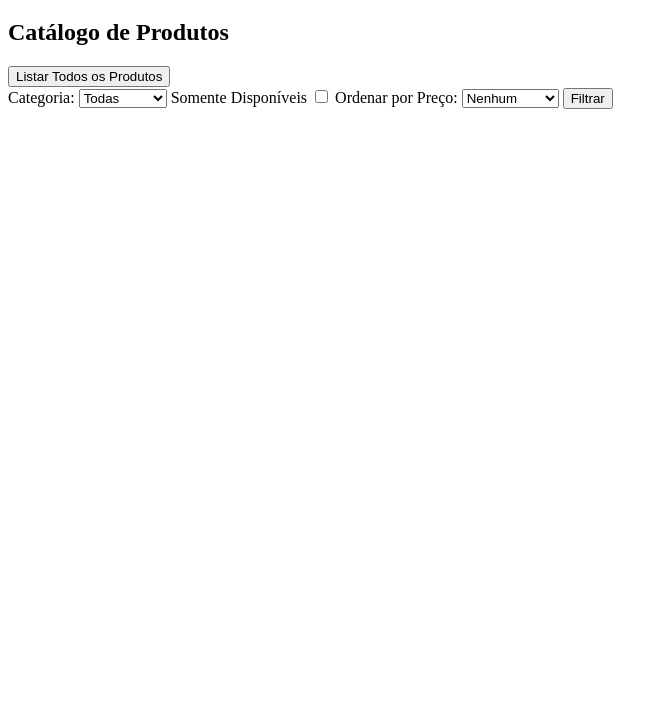
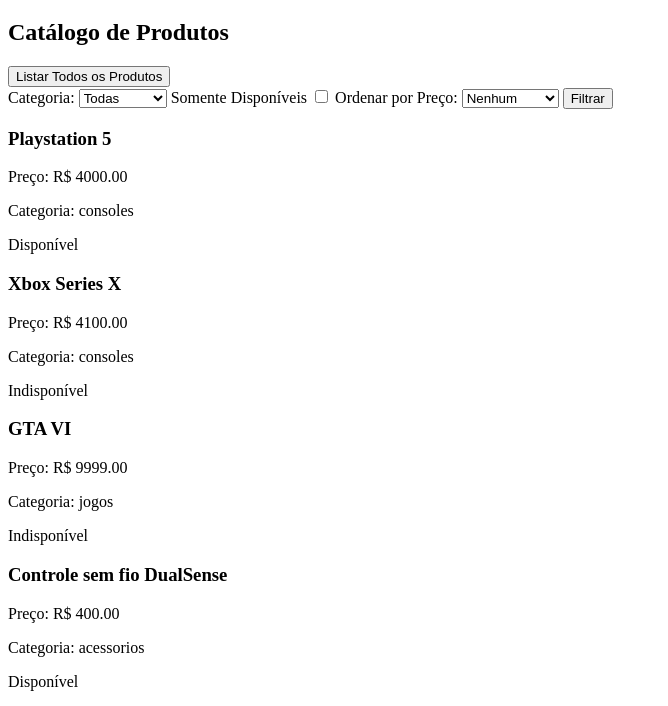
Before and after one commit to Augusto-Valerio/Catalogo-de-Produtos-com-Filtros, a plain HTML site: page index.html in a window 1280 px wide. Both pictures are taken after a click on the button "Filtrar". Shown: the part 61-767 px from the top of the page, without its empty margins (0-668 px from the left). Drawn offline with Linux system fonts and the light colour scheme.

Commit message:
Função de Filtrar e evento de click adicionado

```diff
--- a/app.js
+++ b/app.js
@@ -1,10 +1,10 @@
 const produtos = [
-  { nome: "Playstation 5", preco: 4000, categoria: "console", disponibilidade: true },
-  { nome: "Xbox Series X", preco: 4100, categoria: "console", disponibilidade: false },
+  { nome: "Playstation 5", preco: 4000, categoria: "consoles", disponibilidade: true },
+  { nome: "Xbox Series X", preco: 4100, categoria: "consoles", disponibilidade: false },
   { nome: "GTA VI", preco: 9999, categoria: "jogos", disponibilidade: false },
   { nome: "Controle sem fio DualSense", preco: 400, categoria: "acessorios", disponibilidade: true },
   { nome: "FIFA 2029", preco: 9.99, categoria: "jogos", disponibilidade: true },
-  { nome: "Nintendo Switch 2", preco: 4500, categoria: "console", disponibilidade: false },
+  { nome: "Nintendo Switch 2", preco: 4500, categoria: "consoles", disponibilidade: false },
   { nome: "Headset sem fio PULSE Elite", preco: 800, categoria: "acessorios", disponibilidade: false },
   { nome: "Donkey Kong Country™ Returns HD", preco: 349, categoria: "jogos", disponibilidade: false },
   { nome: "Controle sem fio Xbox", preco: 500, categoria: "acessorios", disponibilidade: true },
@@ -30,3 +30,17 @@
 
 const listarTodos = document.querySelector("#listarTodos");
 listarTodos.addEventListener("click", () => listarProdutos(produtos));
+
+const botao = document.querySelector("#filtrar");
+botao.addEventListener("click", () => {
+  const categoria = document.getElementById("categoria").value;
+  const somenteDisponiveis = document.getElementById("disponibilidade").checked;
+
+  const produtosFiltrados = produtos.filter((produto) => {
+  const verificarCategoria = categoria === "todas" || produto.categoria === categoria;
+  const verificarDisponibilidade = !somenteDisponiveis || produto.disponibilidade === somenteDisponiveis;
+  return verificarCategoria && verificarDisponibilidade;
+  });
+
+  listarProdutos(produtosFiltrados);
+});
```
Also changed, not shown: index.html (line endings or trailing spaces). Lines whose indentation alone changed are shown as unchanged.
